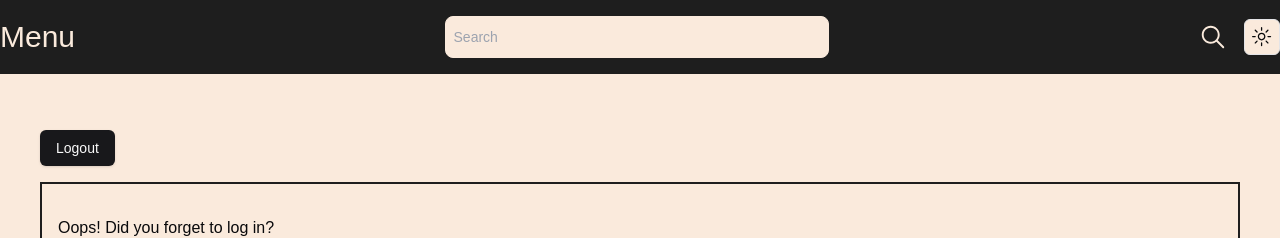
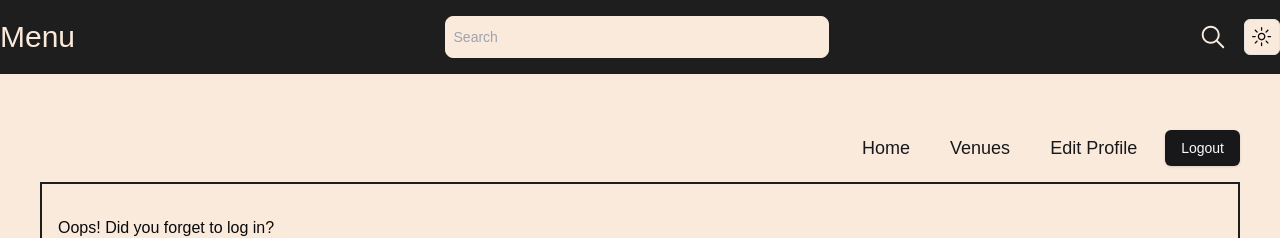
Before and after one commit to Pgarza-dev/Holidaze-and-Nightz, a Next.js app: page /profile in a window 1280 px wide. Shown: the top 238 px of the page. Built offline with nearby package versions, Linux system fonts and the light colour scheme; no server answers; a web font is replaced by a local one.

Commit message:
feat: Update profile page navigation links and layout

```diff
--- a/src/app/profile/page.tsx
+++ b/src/app/profile/page.tsx
@@ -43,8 +43,24 @@ async function ProfilePage() {
   console.log(data);
   return (
     <div className="h-full w-full p-10 font-libre">
-      <LogoutButton />
-
+      <div className="flex flex-row items-center justify-end gap-4">
+        <Link href="/">
+          <Button className="text-lg" variant="link" size="sm">
+            Home
+          </Button>
+        </Link>
+        <Link href="/venues">
+          <Button className="text-lg" variant="link" size="sm">
+            Venues
+          </Button>
+        </Link>
+        <Link href="/editProfile">
+          <Button className="text-lg" variant="link" size="sm">
+            Edit Profile
+          </Button>
+        </Link>
+        <LogoutButton />
+      </div>
       <Container className="flex h-full w-full flex-row border-2 border-customBlack p-5">
         <div className="h-full w-full p-4">
           {data.data && username === data.data.name ? (
@@ -76,13 +92,6 @@ async function ProfilePage() {
                       </div>
                       <p className=" text-center">{data.data.bio}</p>
                     </div>
-
-                    <Link
-                      className="z-50 flex w-full justify-end p-2"
-                      href="/editProfile"
-                    >
-                      <Button variant="secondary">Edit Profile</Button>
-                    </Link>
                   </div>
 
                   <div className="my-4 h-full w-full p-4">
```
